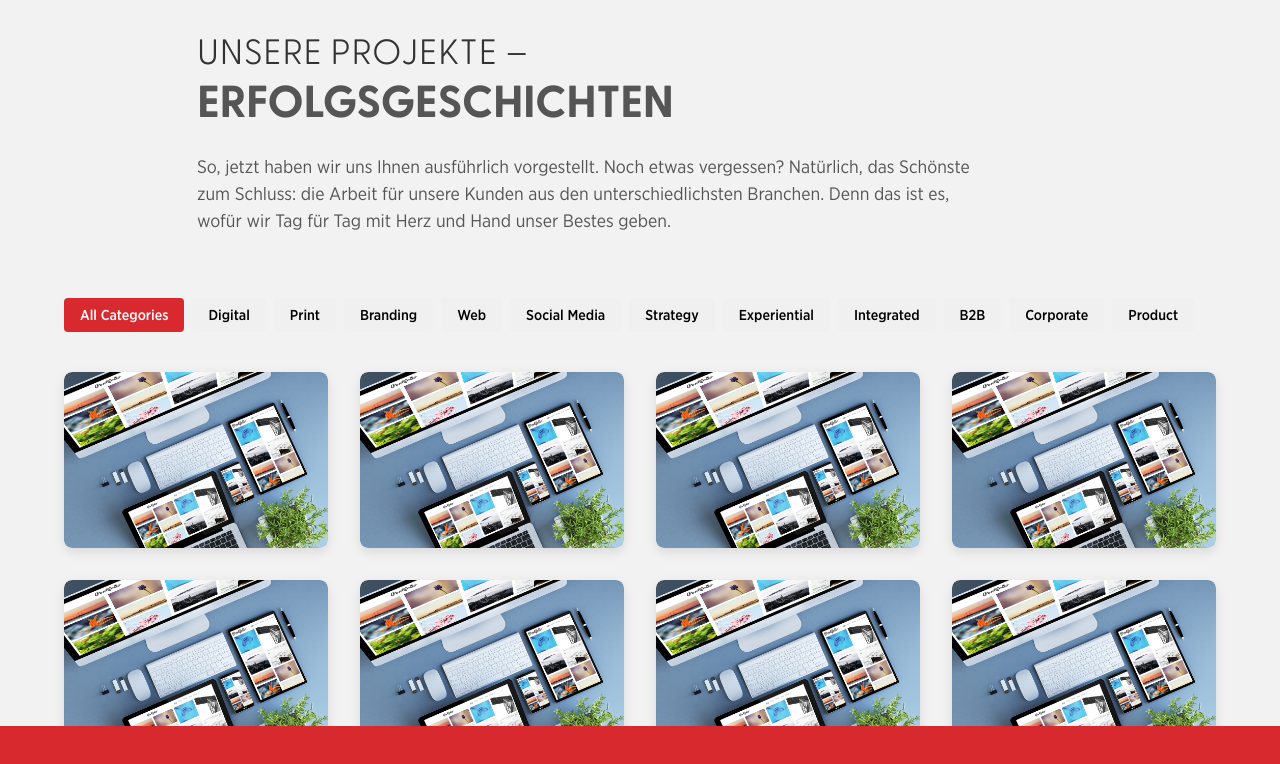
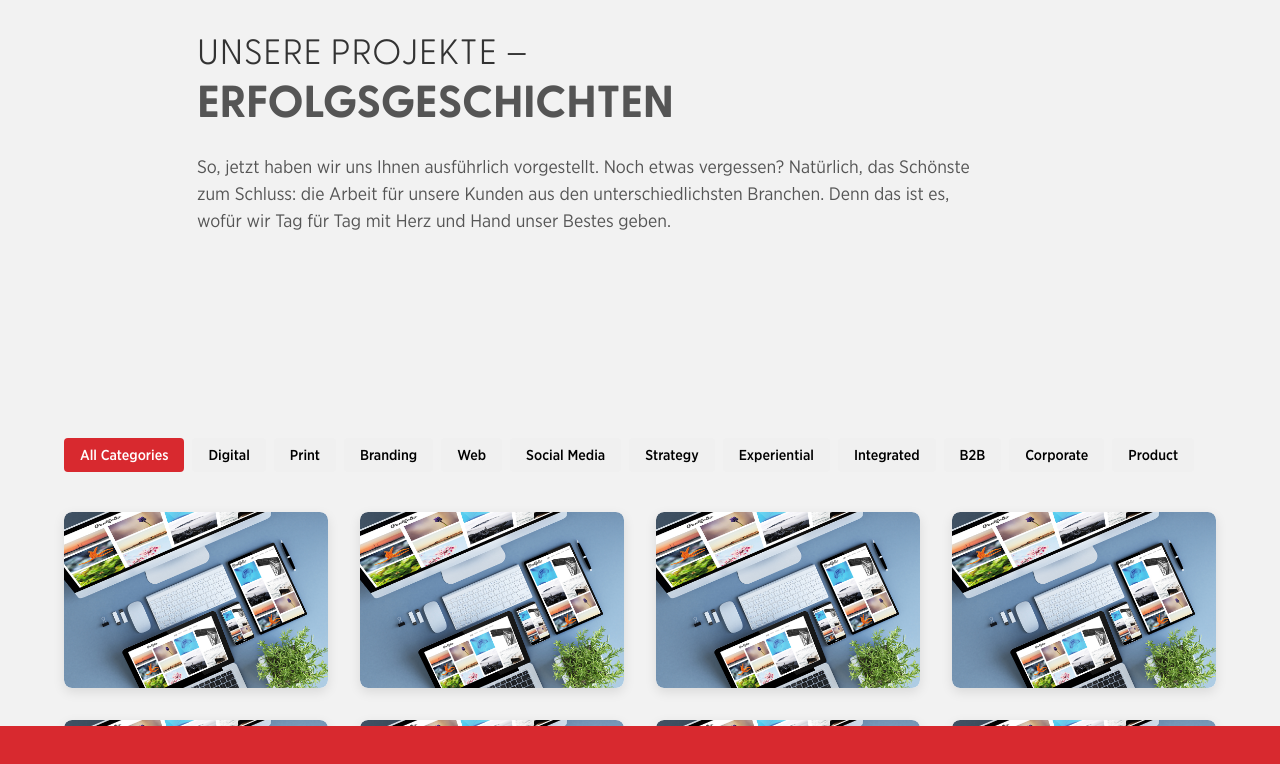
Before and after one commit to felixseeger/tz25, a Vue app: page / in a window 1280 px wide. Shown: the part 6317-7081 px from the top of the page. Built offline with nearby package versions, Linux system fonts and the light colour scheme; a web font is replaced by a local one.

Commit message:
Update portfolio-grid-container margin to 140px auto

```diff
--- a/src/assets/scss/components/_portfolio-section.scss
+++ b/src/assets/scss/components/_portfolio-section.scss
@@ -185,7 +185,7 @@
 }
 
 .portfolio-showcase-container {
-  margin-top: -1000px; /* Move up by 1000px */
+
   position: relative;
   overflow: visible;
   padding-bottom: 1rem; /* Reduced bottom padding */
--- a/src/components/portfolio/PortfolioGrid.vue
+++ b/src/components/portfolio/PortfolioGrid.vue
@@ -243,7 +243,7 @@ export default {
 .portfolio-grid-container {
   width: 100%;
   max-width: 1920px;
-  margin: 0 auto;
+  margin: 140px auto;
   padding: 0 2rem;
 }
 
```
